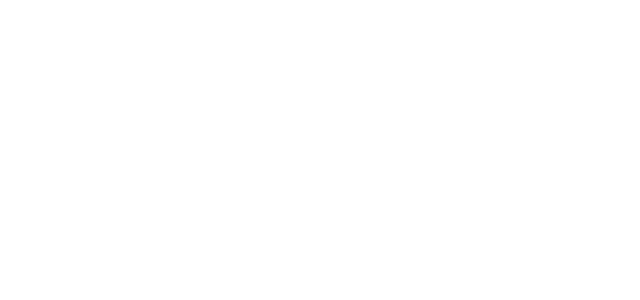
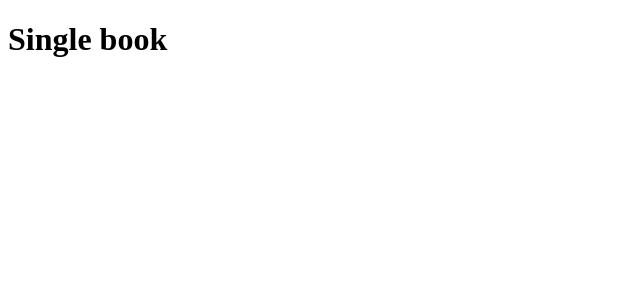
Before and after one commit to odon-airoldi/webapp-react, a React (Vite) app: page /book/id in a window 1280 px wide. Shown: the top 300 px of the page, without its empty margins (0-640 px from the left). Built offline with nearby package versions, Linux system fonts and the light colour scheme.

Commit message:
add routes and pages

```diff
--- /dev/null
+++ b/pages/AppHome.jsx
@@ -0,0 +1,9 @@
+export default function AppHome() {
+
+    return (
+        <>
+            <h1>homepage</h1>
+        </>
+    )
+
+}
--- /dev/null
+++ b/pages/AppMovie.jsx
@@ -0,0 +1,9 @@
+export default function AppMovie() {
+
+    return (
+        <>
+            <h1>Single book</h1>
+        </>
+    )
+
+}
--- a/src/App.jsx
+++ b/src/App.jsx
@@ -1,11 +1,20 @@
 import { useState } from 'react'
+import { BrowserRouter, Routes, Route } from 'react-router-dom'
 import heroImg from './assets/hero.png'
 import './App.css'
+import AppHome from '../pages/AppHome'
+import AppMovie from '../pages/AppMovie'
 
 function App() {
 
   return (
     <>
+      <BrowserRouter>
+        <Routes>
+          <Route path="/" element={<AppHome />} />
+          <Route path="book/id" element={<AppMovie />} />
+        </Routes>
+      </BrowserRouter>
 
     </>
   )
```
